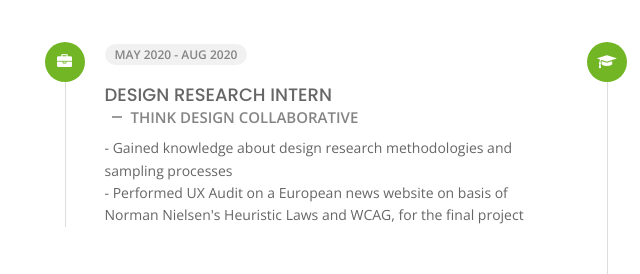
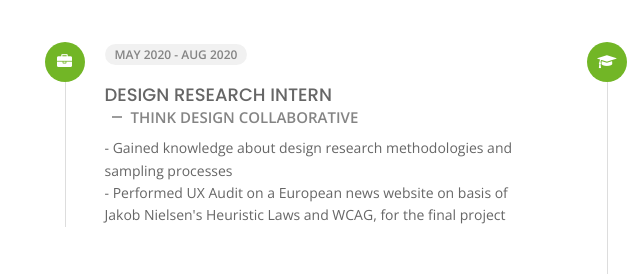
Before and after one commit to mai3p/mai3p.github.io, a plain HTML site: page about.html in a window 1280 px wide. Shown: the part 1308-1582 px from the top of the page, 68-708 px from the left. Drawn offline with nearby package versions, Linux system fonts and the light colour scheme.

Commit message:
Update about.html
Changed Norman Nielsen to Jakob Nielson

```diff
--- a/about.html
+++ b/about.html
@@ -261,7 +261,7 @@
                             <h5 class="poppins-font text-uppercase">Design Research Intern <br> <span class="place open-sans-font">Think Design Collaborative</span></h5>
                             <p class="open-sans-font"> - Gained knowledge about design research methodologies and sampling
 processes
- <p class="open-sans-font"> - Performed UX Audit on a European news website on basis of Norman Nielsen's
+ <p class="open-sans-font"> - Performed UX Audit on a European news website on basis of Jakob Nielsen's
 Heuristic Laws and WCAG, for the final project</p></p>
                         </li>
                         <li>
```
